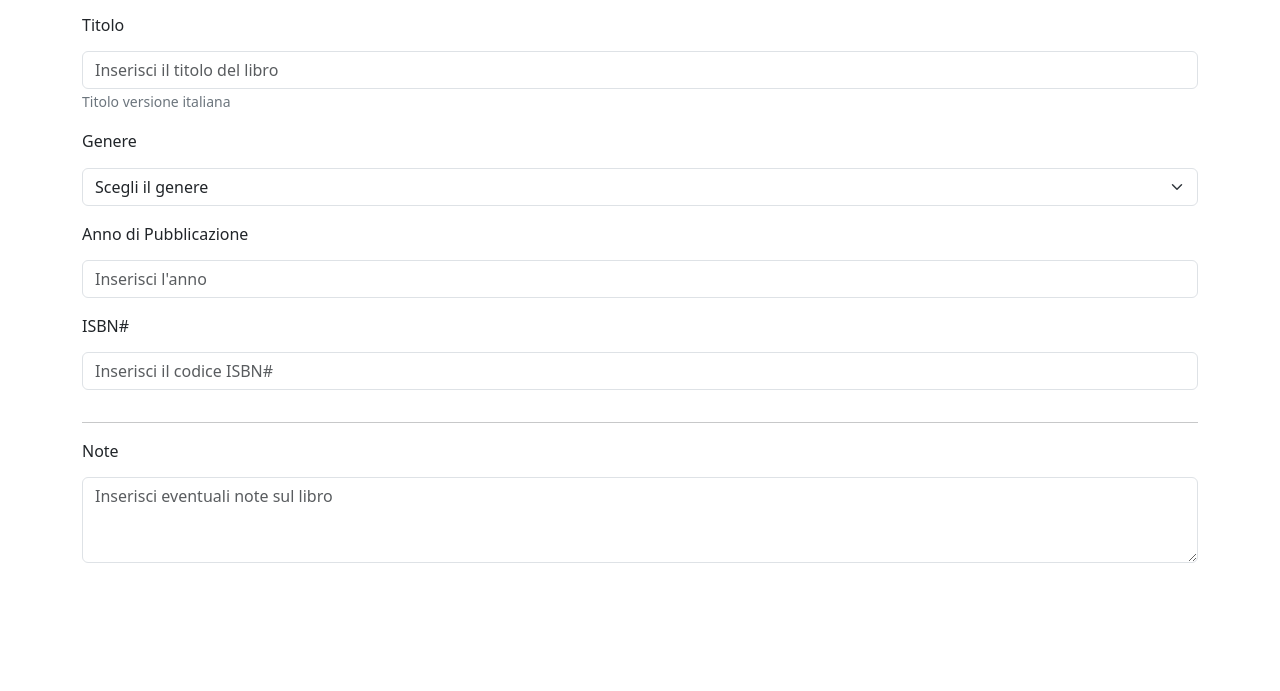
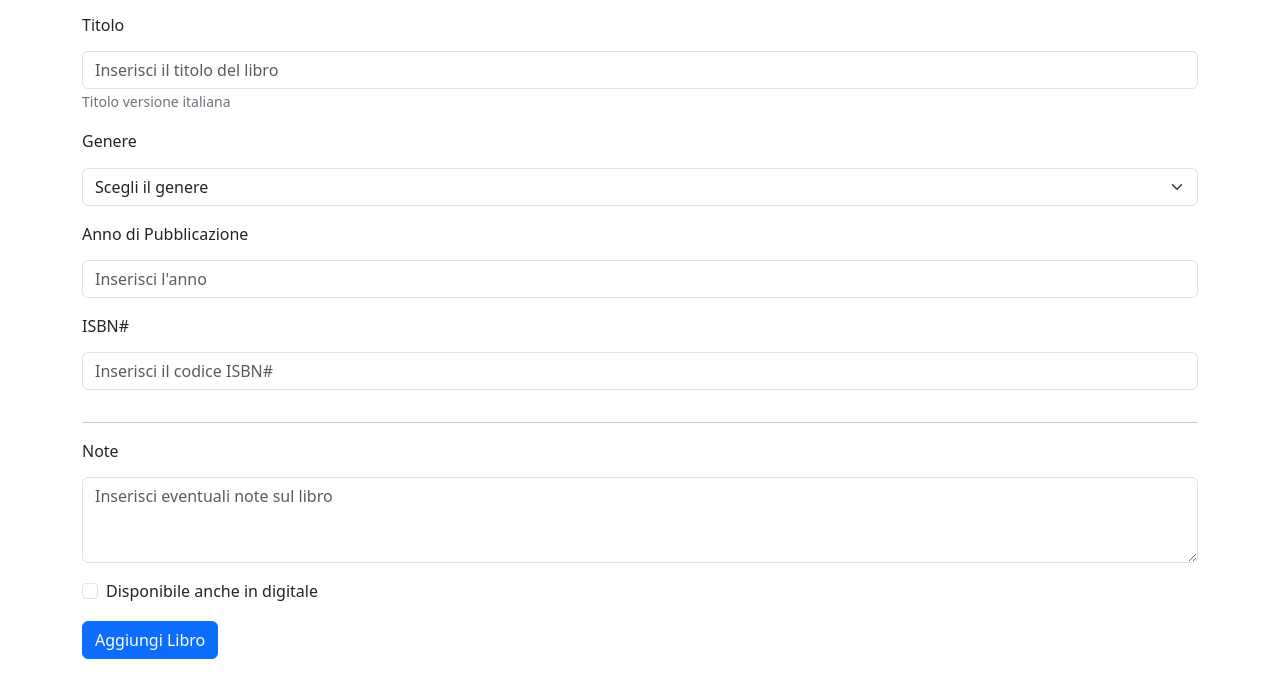
Before and after one commit to Diana-Petruccetti/html-css-bootstrap-dashboard, a plain HTML site: page anagrafica-utenti.html in a window 1280 px wide. Shown: the part 302-993 px from the top of the page. Before the commit the page ends 881 px from the top, so only its background shows below. Drawn offline with nearby package versions, Linux system fonts and the light colour scheme.

Commit message:
every element added

```diff
--- a/anagrafica-utenti.html
+++ b/anagrafica-utenti.html
@@ -98,11 +98,25 @@
                 <hr class="mb-3">
 
                 <!-- row 3 -->
-                <div class="row">
-                    <div class="mb-3">
+                <div class="mb-3 row">
+                    <!-- col 1 -->
+                    <div class="mb-3 col-12">
                         <label for="exampleFormControlTextarea1" class="form-label"><h6>Note</h6></label>
                         <textarea class="form-control" id="exampleFormControlTextarea1" placeholder="Inserisci eventuali note sul libro" rows="3"></textarea>
                     </div>
+                    <!-- col 2 -->
+                    <div class="mb-3 col-12">
+                        <div class="form-check">
+                          <input class="form-check-input" type="checkbox" id="autoSizingCheck">
+                          <label class="form-check-label" for="autoSizingCheck">
+                            Disponibile anche in digitale
+                          </label>
+                        </div>
+                    </div>
+                    <!-- col 3 -->
+                    <div class="mb-3 col-12">
+                        <button type="submit" class="btn btn-primary">Aggiungi Libro</button>
+                      </div>
                 </div>
                 <!-- end-row 3 -->
             </div>
```
